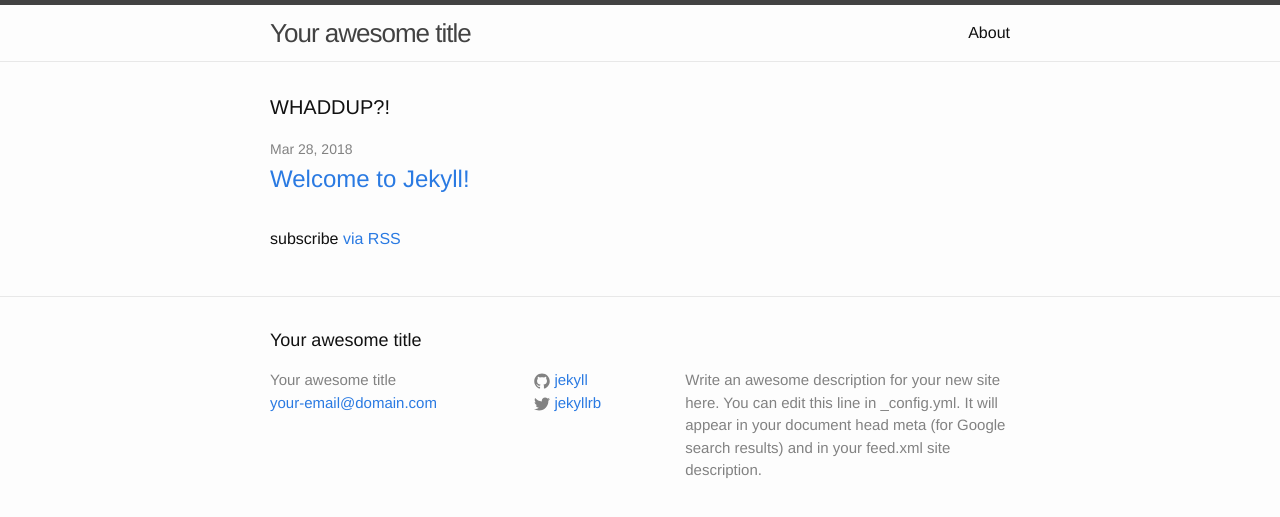
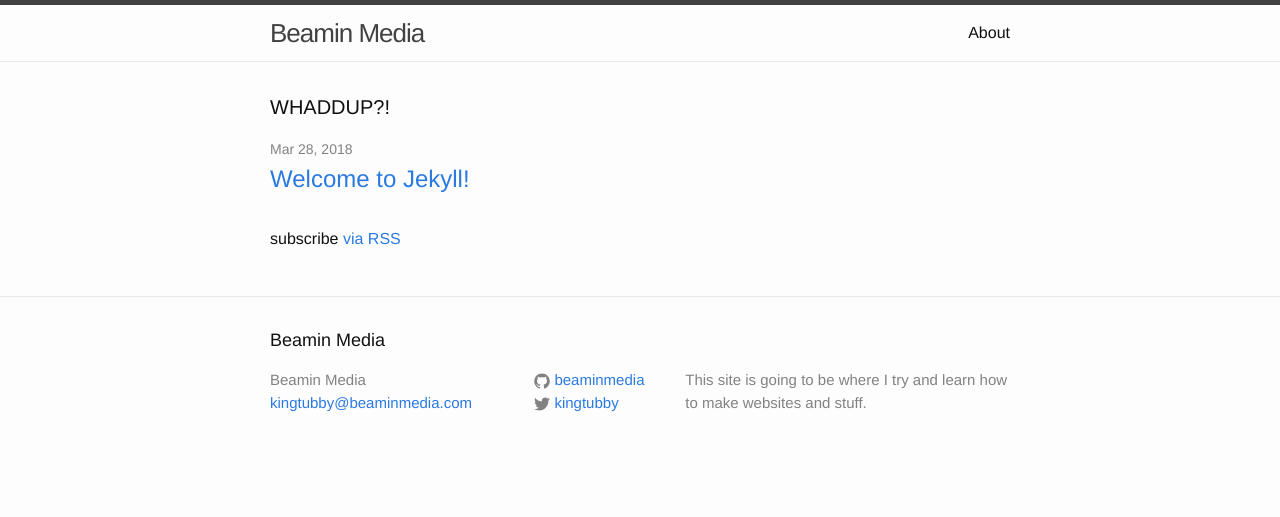
Before and after one commit to beaminmedia/beaminmedia.github.io, a Jekyll site: the page built from index.html, in a window 1280 px wide. Shown: the top 517 px of the page. Built offline with Jekyll 4.4.1, drawn with Linux system fonts in a browser that asks for light colours.

Commit message:
Update _config.yml

```diff
--- a/_config.yml
+++ b/_config.yml
@@ -6,16 +6,14 @@
 # 'jekyll serve'. If you change this file, please restart the server process.
 
 # Site settings
-title: Your awesome title
-email: your-email@domain.com
+title: Beamin Media
+email: kingtubby@beaminmedia.com
 description: > # this means to ignore newlines until "baseurl:"
-  Write an awesome description for your new site here. You can edit this
-  line in _config.yml. It will appear in your document head meta (for
-  Google search results) and in your feed.xml site description.
+  This site is going to be where I try and learn how to make websites and stuff.
 baseurl: "" # the subpath of your site, e.g. /blog
-url: "http://yourdomain.com" # the base hostname & protocol for your site
-twitter_username: jekyllrb
-github_username:  jekyll
+url: "http://beaminmedia.com" # the base hostname & protocol for your site
+twitter_username: kingtubby
+github_username:  beaminmedia
 
 # Build settings
 markdown: kramdown
```
